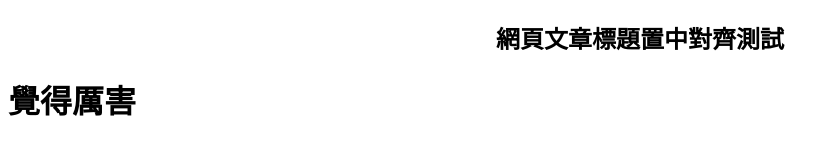
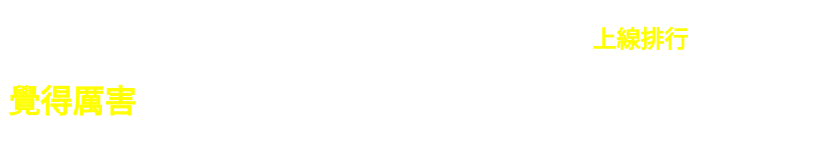
Before and after one commit to AdministratorJay/AdministratorJay.github.io, a plain HTML site: page index.html in a window 1280 px wide. Shown: the whole page, without its empty margins (0-839 px from the left). Drawn offline with Linux system fonts and the light colour scheme.

Commit message:
Update index.html

```diff
--- a/index.html
+++ b/index.html
@@ -5,7 +5,9 @@
     <title>504班群官網</title>
   </head>
   <body>
-    <h2 align="center">網頁文章標題置中對齊測試</h2>
+    <font color="Yellow">
+    <h2 align="center">上線排行</h2>
+    <font color="">
     <h1>覺得厲害</h1>
   </body>
 </html>
```
